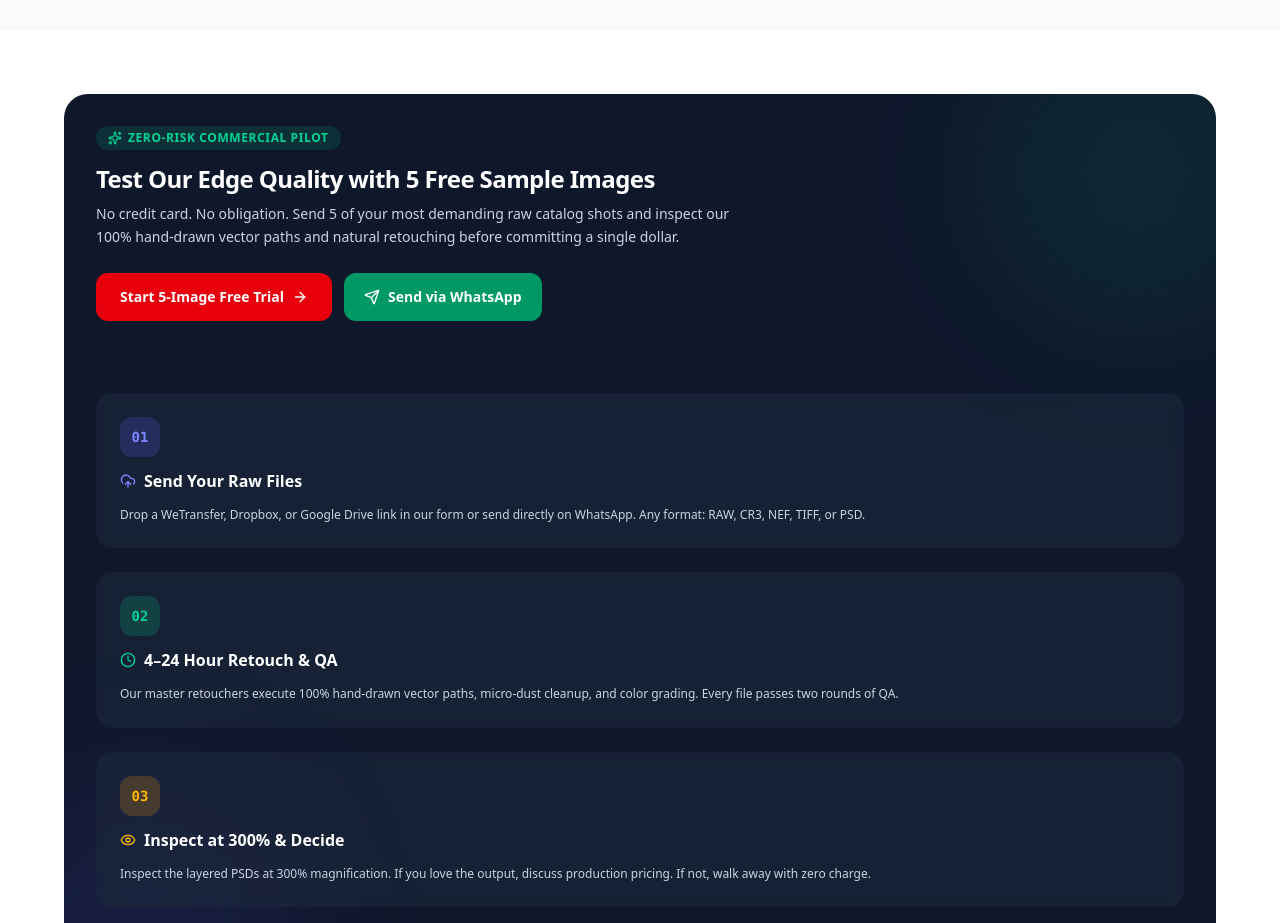
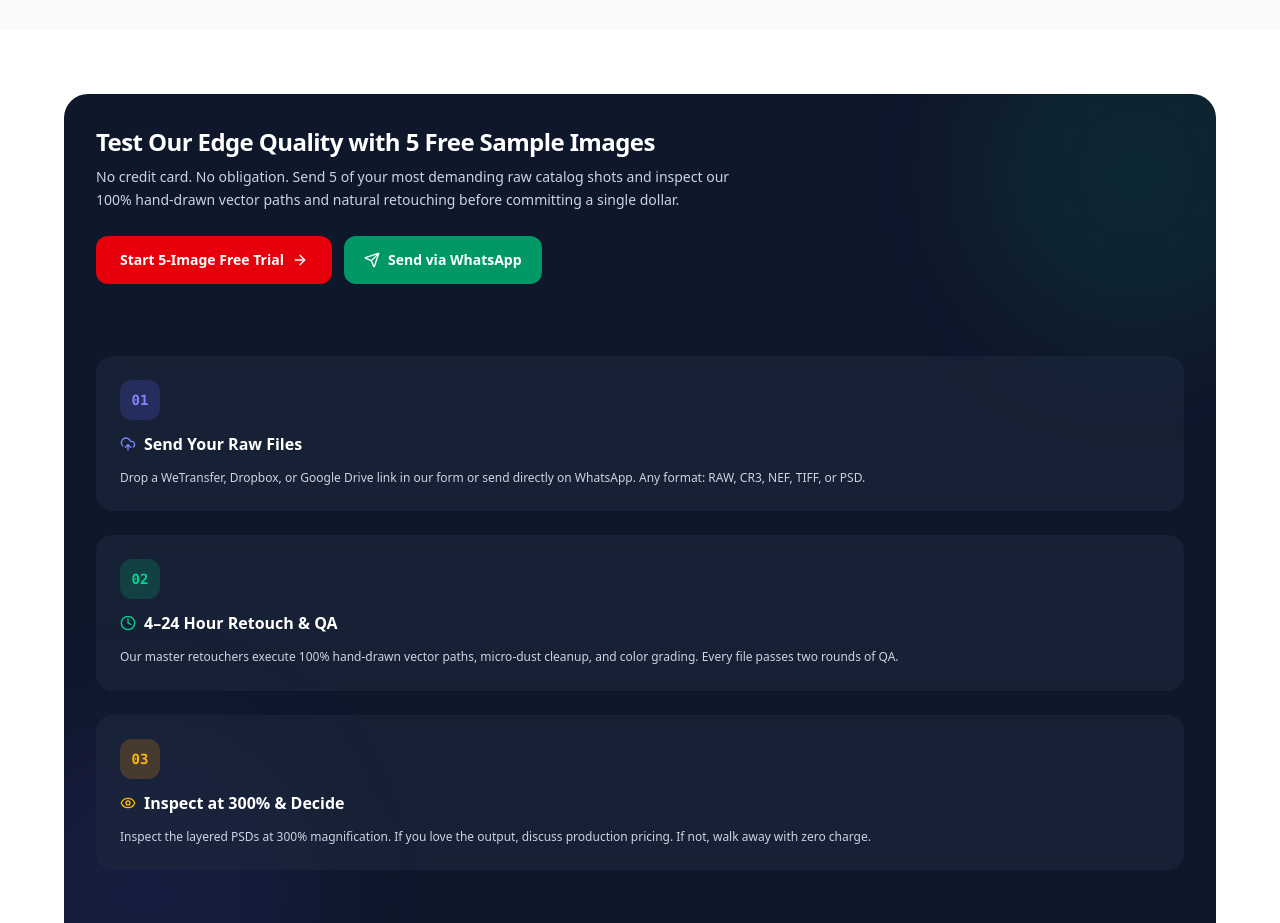
Before and after one commit to mainulislamik/foryourgoal, a Next.js app: page / in a window 1280 px wide. Shown: the part 1480-2403 px from the top of the page. Built offline with nearby package versions, Linux system fonts and the light colour scheme.

Commit message:
style(home): remove 'ZERO-RISK COMMERCIAL PILOT' badge from 5-image sample section

```diff
--- a/src/app/page.tsx
+++ b/src/app/page.tsx
@@ -262,11 +262,7 @@ export default async function HomePage() {
           <div className="relative z-10">
             <div className="flex flex-col md:flex-row md:items-end justify-between gap-6 mb-10 pb-8 border-b border-slate-800/80">
               <div>
-                <span className="inline-flex items-center gap-1.5 px-3 py-1 rounded-full text-xs font-semibold uppercase tracking-wider bg-emerald-500/15 text-emerald-400 border border-emerald-500/30">
-                  <Sparkles className="w-3.5 h-3.5 text-emerald-400" />
-                  Zero-Risk Commercial Pilot
-                </span>
-                <h2 className="text-2xl sm:text-3xl lg:text-4xl font-extrabold text-white mt-3 tracking-tight">
+                <h2 className="text-2xl sm:text-3xl lg:text-4xl font-extrabold text-white tracking-tight">
                   Test Our Edge Quality with 5 Free Sample Images
                 </h2>
                 <p className="mt-2 text-sm sm:text-base text-slate-300 max-w-2xl leading-relaxed">
```
